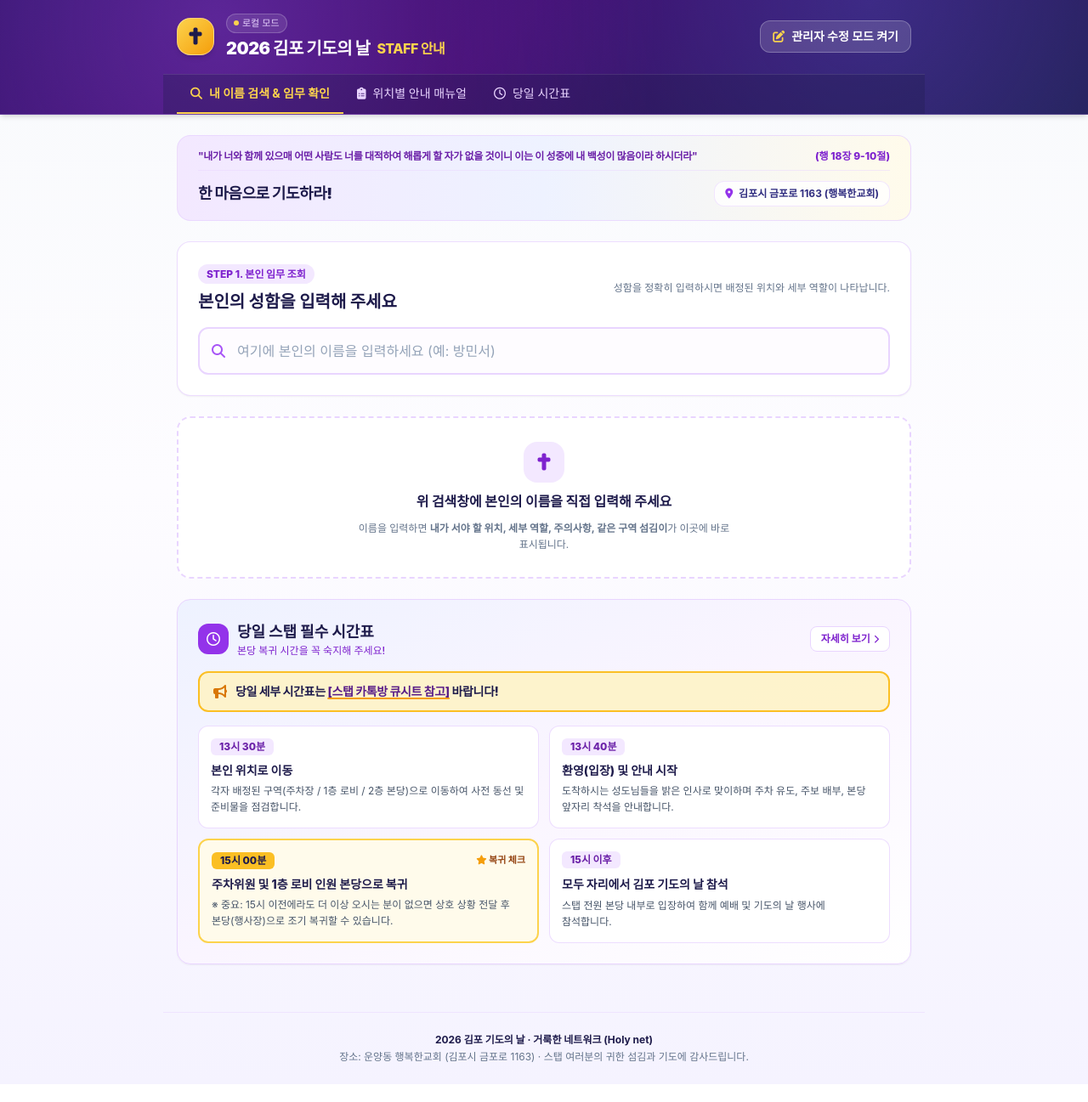
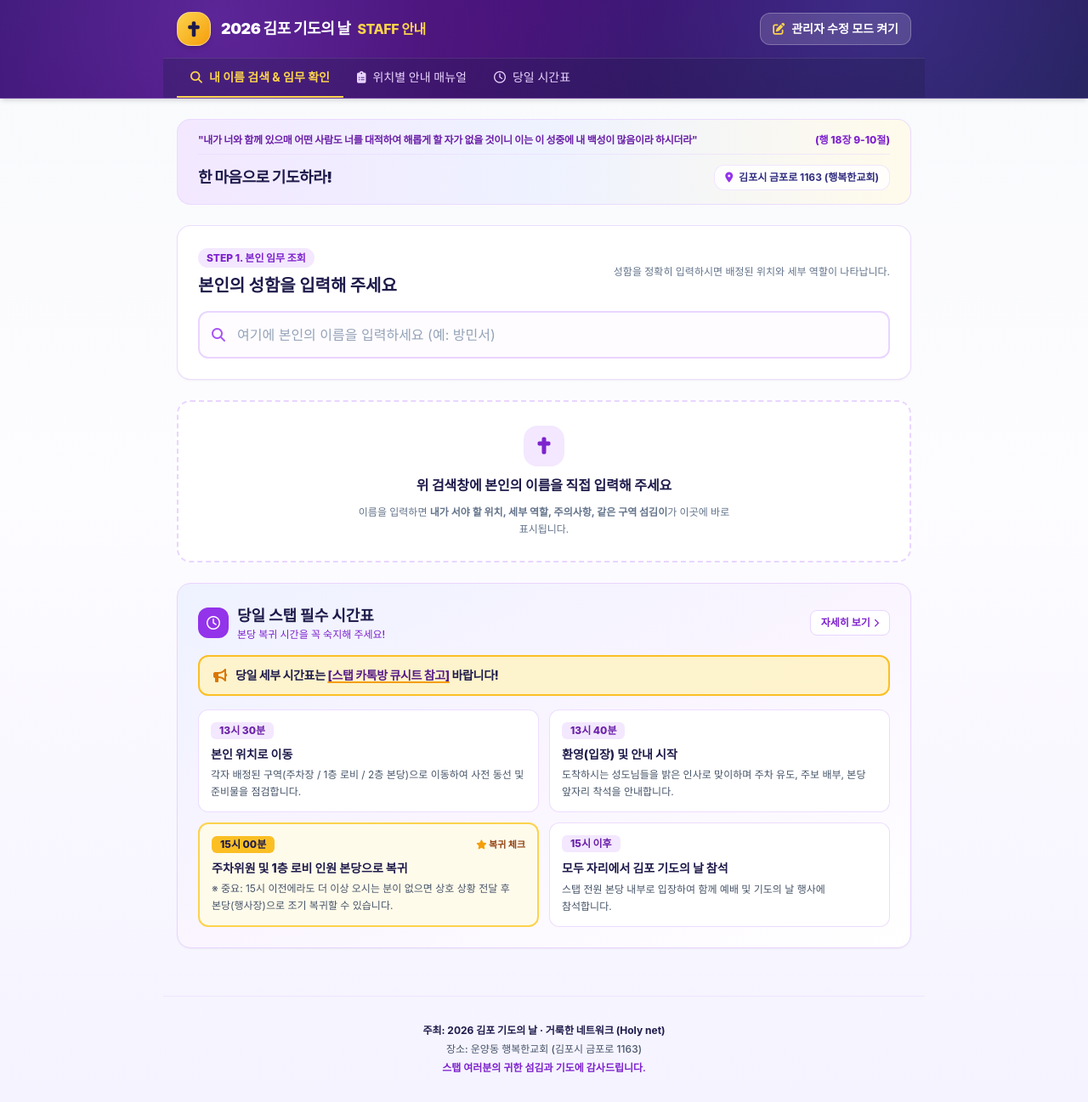
Before and after one commit to Wm-Gimpo/Gimpo-STAFF, a plain HTML site: page index.html in a window 1280 px wide. Shown: the whole page at 85% size. Before the commit the page ends 1276 px from the top, so only its background shows below. Drawn offline with nearby package versions, Linux system fonts and the light colour scheme; a web font is replaced by a local one.

Commit message:
Update index.html

```diff
--- a/index.html
+++ b/index.html
@@ -4,6 +4,7 @@
     <meta charset="UTF-8">
     <meta name="viewport" content="width=device-width, initial-scale=1.0, maximum-scale=1.0, user-scalable=no">
     <title>2026 김포 기도의 날 STAFF 안내</title>
+    <!-- Open Graph Meta Tags for KakaoTalk & Social Sharing -->
     <meta property="og:title" content="2026 김포 기도의 날 STAFF 안내">
     <meta property="og:description" content="2026 김포 기도의 날 스탭 배정 및 위치별 업무 안내 페이지입니다. 이름을 검색하여 임무를 확인하세요.">
     <meta property="og:image" content="https://placehold.co/1200x630/2e1065/fde047?text=2026+Gimpo+Prayer+Day+STAFF">
@@ -39,25 +40,21 @@
             to { opacity: 1; transform: translateY(0); }
         }
         ::-webkit-scrollbar { width: 6px; height: 6px; }
-        ::-webkit-scrollbar-track0 { background: #f5f3ff; }
+        ::-webkit-scrollbar-track { background: #f5f3ff; }
         ::-webkit-scrollbar-thumb { background: #c4b5fd; border-radius: 3px; }
     </style>
 </head>
 <body class="min-h-screen flex flex-col">
 
+    <!-- Header -->
     <header class="poster-header text-white shadow-md sticky top-0 z-30 border-b border-purple-300/20">
-        <div class="max-w-4xl mx-auto px-4 py-4 flex flex-wrap items-center justify-between gap-3">
-            <div class="flex items-center gap-3.5">
-                <div class="w-11 h-11 rounded-2xl bg-gradient-to-br from-amber-300 to-amber-500 flex items-center justify-center text-indigo-950 font-extrabold text-xl shadow-md border border-white/40">
+        <div class="max-w-4xl mx-auto px-4 py-3.5 flex flex-wrap items-center justify-between gap-3">
+            <div class="flex items-center gap-3">
+                <div class="w-10 h-10 rounded-2xl bg-gradient-to-br from-amber-300 to-amber-500 flex items-center justify-center text-indigo-950 font-extrabold text-lg shadow-md border border-white/40">
                     <i class="fa-solid fa-cross"></i>
                 </div>
                 <div>
-                    <div class="flex flex-wrap items-center gap-2">
-                        <span id="syncStatusBadge" class="text-[11px] px-2 py-0.5 rounded-full bg-emerald-400/20 text-emerald-200 border border-emerald-400/30 flex items-center gap-1">
-                            <span class="w-1.5 h-1.5 rounded-full bg-emerald-300 animate-pulse"></span> 실시간 동기화됨
-                        </span>
-                    </div>
-                    <h1 class="text-lg sm:text-xl font-black tracking-tight mt-1 flex items-center gap-2">
+                    <h1 class="text-base sm:text-lg font-black tracking-tight flex items-center gap-2">
                         <span>2026 김포 기도의 날</span>
                         <span class="text-amber-300 font-extrabold text-sm sm:text-base">STAFF 안내</span>
                     </h1>
@@ -65,7 +62,7 @@
             </div>
 
             <div class="flex items-center gap-2">
-                <button id="toggleEditModeBtn" onclick="toggleEditMode()" class="px-3.5 py-2 rounded-xl text-xs sm:text-sm font-bold bg-white/15 hover:bg-white/25 text-white border border-white/25 transition flex items-center gap-2 backdrop-blur-xs">
+                <button id="toggleEditModeBtn" onclick="toggleEditMode()" class="px-3 py-2 rounded-xl text-xs sm:text-sm font-bold bg-white/15 hover:bg-white/25 text-white border border-white/25 transition flex items-center gap-1.5 backdrop-blur-xs">
                     <i class="fa-solid fa-pen-to-square text-amber-300"></i>
                     <span id="editModeBtnText">관리자 수정 모드 켜기</span>
                 </button>
@@ -85,6 +82,7 @@
         </div>
     </header>
 
+    <!-- Edit Mode Banner -->
     <div id="editBanner" class="hidden bg-amber-400 text-indigo-950 px-4 py-2.5 shadow-sm border-b border-amber-500">
         <div class="max-w-4xl mx-auto flex flex-wrap items-center justify-between gap-2 text-xs sm:text-sm font-bold">
             <div class="flex items-center gap-2">
@@ -102,9 +100,10 @@
         </div>
     </div>
 
+    <!-- Main Container -->
     <main class="flex-1 max-w-4xl w-full mx-auto px-4 py-6 space-y-6">
 
-        <!-- 포스터 슬로건 배너 -->
+        <!-- Poster Slogan Banner -->
         <div class="bg-gradient-to-r from-purple-100 via-indigo-50 to-amber-50 rounded-2xl p-4 sm:px-6 border border-purple-200/80 shadow-2xs space-y-2.5">
             <div class="flex flex-col sm:flex-row sm:items-center justify-between gap-1 border-b border-purple-200/50 pb-2">
                 <p class="text-[11px] sm:text-xs font-bold text-purple-800 tracking-tight leading-relaxed">
@@ -122,7 +121,7 @@
             </div>
         </div>
 
-        <!-- 1. 내 이름 검색 & 임무 확인 탭 -->
+        <!-- Tab 1: Search & Personal Mission -->
         <section id="view-search" class="space-y-6">
             <div class="bg-white rounded-2xl p-5 sm:p-6 shadow-sm border border-purple-200/80">
                 <div class="flex flex-col sm:flex-row sm:items-center justify-between gap-2 mb-4">
@@ -149,10 +148,10 @@
             </div>
 
             <div id="searchResultContainer" class="space-y-4">
-                <!-- 검색 결과 렌더링 -->
+                <!-- Search Result rendered dynamically -->
             </div>
 
-            <!-- 하단 시간표 및 카톡방 큐시트 강조 -->
+            <!-- Mini Schedule Section -->
             <div class="bg-gradient-to-br from-indigo-50 via-purple-50 to-white rounded-2xl p-5 sm:p-6 shadow-sm border border-purple-200 space-y-4">
                 <div class="flex flex-wrap items-center justify-between gap-2">
                     <div class="flex items-center gap-2.5">
@@ -177,15 +176,16 @@
                 </div>
 
                 <div id="miniScheduleList" class="grid grid-cols-1 sm:grid-cols-2 gap-3">
-                    <!-- 렌더링 -->
+                    <!-- Rendered dynamically -->
                 </div>
             </div>
         </section>
 
+        <!-- Tab 2: Location Manuals & Admin Staff Table -->
         <section id="view-all" class="hidden space-y-6">
 
             <div id="roleCountSummary" class="hidden grid-cols-3 gap-3">
-                <!-- 렌더링 -->
+                <!-- Rendered dynamically in admin mode -->
             </div>
 
             <div id="adminStaffSection" class="hidden bg-white rounded-2xl p-5 sm:p-6 shadow-sm border-2 border-amber-400">
@@ -216,7 +216,7 @@
                             </tr>
                         </thead>
                         <tbody id="staffTableBody" class="divide-y divide-purple-50">
-                            <!-- 렌더링 -->
+                            <!-- Rendered dynamically -->
                         </tbody>
                     </table>
                 </div>
@@ -233,11 +233,12 @@
                 </div>
 
                 <div id="allRolesManualContainer" class="space-y-6">
-                    <!-- 렌더링 -->
+                    <!-- Rendered dynamically -->
                 </div>
             </div>
         </section>
 
+        <!-- Tab 3: Full Schedule -->
         <section id="view-schedule" class="hidden space-y-6">
             <div class="bg-white rounded-2xl p-5 sm:p-6 shadow-sm border border-purple-200/80">
                 <div class="flex flex-wrap items-center justify-between gap-2 mb-4">
@@ -264,18 +265,21 @@
                 </div>
 
                 <div id="fullScheduleContainer" class="space-y-4">
-                    <!-- 렌더링 -->
+                    <!-- Rendered dynamically -->
                 </div>
             </div>
         </section>
 
     </main>
 
-    <footer class="max-w-4xl w-full mx-auto px-4 py-6 text-center text-xs text-slate-500 border-t border-purple-200/50 mt-8">
-        <p class="font-bold text-indigo-950">2026 김포 기도의 날 · 거룩한 네트워크 (Holy net)</p>
-        <p class="mt-1">장소: 운양동 행복한교회 (김포시 금포로 1163) · 스탭 여러분의 귀한 섬김과 기도에 감사드립니다.</p>
+    <!-- Footer updated to 3 lines: 주최, 주소, 감사 글 -->
+    <footer class="max-w-4xl w-full mx-auto px-4 py-8 text-center text-xs text-slate-500 border-t border-purple-200/50 mt-8 space-y-1.5">
+        <p class="font-bold text-indigo-950">주최: 2026 김포 기도의 날 · 거룩한 네트워크 (Holy net)</p>
+        <p class="font-medium text-slate-600">장소: 운양동 행복한교회 (김포시 금포로 1163)</p>
+        <p class="font-semibold text-purple-700">스탭 여러분의 귀한 섬김과 기도에 감사드립니다.</p>
     </footer>
 
+    <!-- Toast Notification -->
     <div id="toastBox" class="fixed bottom-5 right-5 z-50 hidden transform transition-all duration-300">
         <div class="bg-slate-900 text-white px-4 py-3 rounded-xl shadow-xl border border-slate-700 flex items-center gap-3 text-sm font-semibold">
             <i id="toastIcon" class="fa-solid fa-circle-check text-emerald-400 text-lg"></i>
@@ -283,6 +287,7 @@
         </div>
     </div>
 
+    <!-- Confirm Modal -->
     <div id="confirmModal" class="fixed inset-0 bg-slate-950/60 backdrop-blur-xs z-50 hidden items-center justify-center p-4">
         <div class="bg-white rounded-2xl max-w-sm w-full p-6 shadow-2xl border border-slate-100 space-y-4">
             <div class="flex items-center gap-3 text-amber-600">
@@ -392,7 +397,7 @@
 
         function subscribeToStaffData() {
             if (!db) return;
-            const docRef = doc(db, 'artifacts', appId, 'public', 'data', 'eventConfig', 'main_v5');
+            const docRef = doc(db, 'artifacts', appId, 'public', 'data', 'eventConfig', 'main_v6');
             onSnapshot(
                 docRef,
                 (snapshot) => {
@@ -426,7 +431,7 @@
                 return;
             }
             try {
-                const docRef = doc(db, 'artifacts', appId, 'public', 'data', 'eventConfig', 'main_v5');
+                const docRef = doc(db, 'artifacts', appId, 'public', 'data', 'eventConfig', 'main_v6');
                 await setDoc(docRef, {
                     payload: JSON.stringify(dataObj),
                     updatedAt: Date.now(),
@@ -590,7 +595,7 @@
                 `;
             }
 
-            // 같은 구역 섬김이 (이름만 표시)
+            // Teammates without church parentheses
             const teammateBadges = teammates.length > 0
                 ? teammates.map(t => `<span class="px-3 py-1 rounded-lg bg-purple-100/80 text-purple-900 text-xs font-bold">${t.name}</span>`).join("")
                 : `<span class="text-xs text-slate-400">단독 배정</span>`;
@@ -694,7 +699,6 @@
         function renderStaffTable() {
             const adminSection = document.getElementById("adminStaffSection");
             const tbody = document.getElementById("staffTableBody");
-            const tabAllLabel = document.getElementById("tabAllLabelText");
 
             if (adminSection) {
                 adminSection.classList.toggle("hidden", !isEditMode);
```
